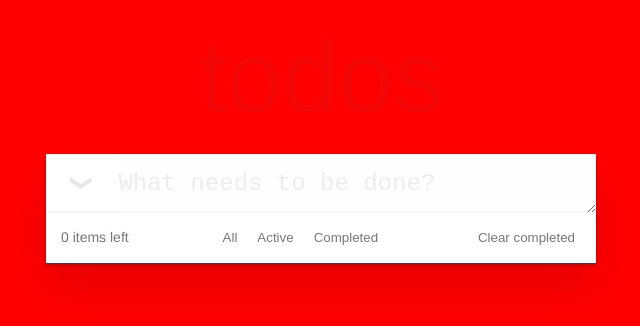
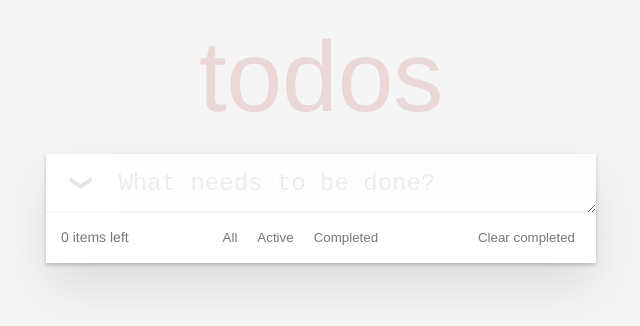
Before and after one commit to erickferreir4/app-todo-vuejs, a Vue app: page / in a window 1280 px wide. Shown: the top 326 px of the page, without its empty margins (319-959 px from the left). Built offline with nearby package versions, Linux system fonts and the light colour scheme.

Commit message:
test jenkins

```diff
--- a/src/App.vue
+++ b/src/App.vue
@@ -44,7 +44,6 @@ export default {
 <style>
 body {
 	background: #f5f5f5;
-	background: red!important;
 }
 
 button, input, select, textarea {
```
